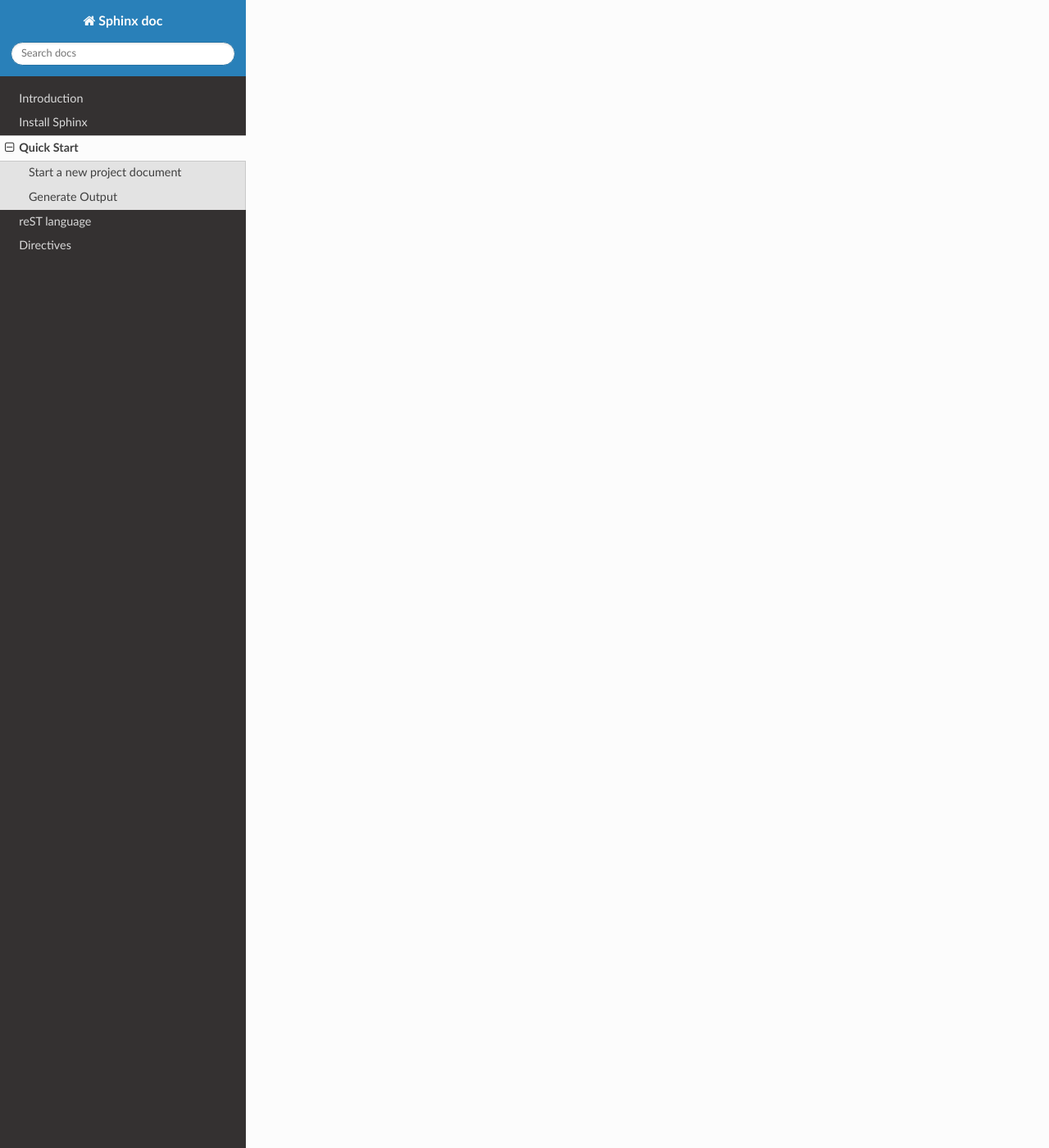
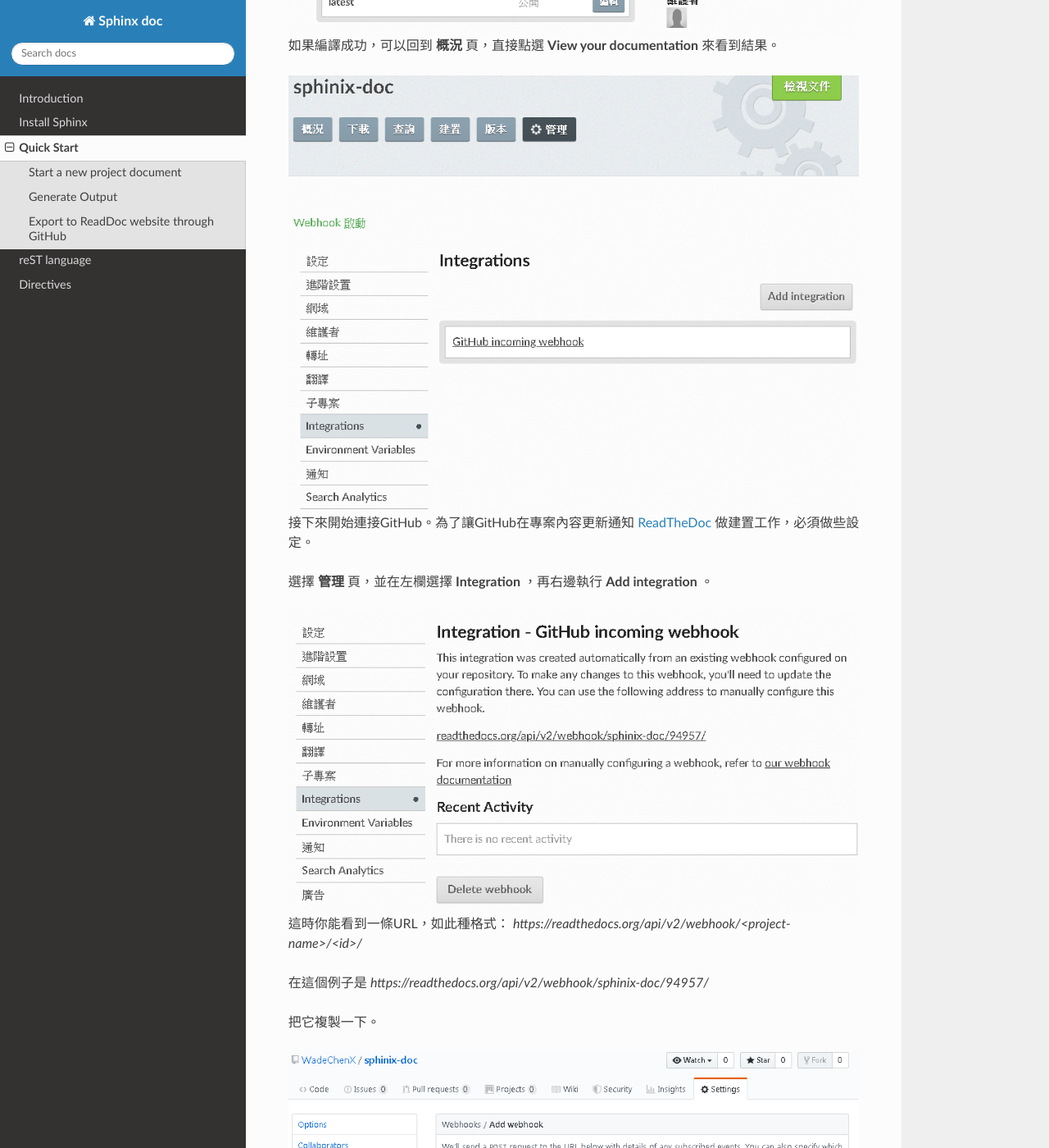
Before and after one commit to WadeChenX/sphinix-doc, a Sphinx documentation site: the page built from source/quick-start.rst, in a window 1280 px wide and 1400 px high, scrolled down 5963 px. Shown: the whole window at 82% size. Built offline with Sphinx 7.4.7 and the Read the Docs theme 2.0.0, drawn with Linux system fonts in a browser that asks for light colours; some of the changed text lies outside the part shown.

Commit message:
Finish 'Export to ReadDoc website through GitHub' of quick-start Chapter

```diff
--- a/source/quick-start.rst
+++ b/source/quick-start.rst
@@ -69,3 +69,98 @@ Generate Output
 .. note::
 
     產生pdf文件還需要安裝一些程式套件，這部份要看用哪個作業系統。請參閱相關章節。
+
+
+Export to ReadDoc website through GitHub
+==========================================
+
+目錄下的檔案可以讓GitHub的方式來管理。並且將結果輸出至 `ReadTheDoc`_ 網站以便瀏覽。
+
+.. _ReadTheDoc: https://readthedocs.org/
+
+所以這裡便需要先準備：
+
+* GitHub 帳號
+* ReadTheDoc帳號
+* 將最新的檔案提交到GitHub
+
+接下來開始ReadTheDoc跟GitHub的連接。
+
+.. image:: ./_static/readthedoc_01.png
+    :alt: readthedoc_01
+    :align: center
+
+在 `ReadTheDoc`_ 的個人網站首頁可以將專案匯入。執行 **Import a Project** 。
+
+.. image:: ./_static/readthedoc_02.png
+    :alt: readthedoc_02
+    :align: center
+
+由於我們 **Sphinx說明文件** 是在GitHub 管理，故選擇連接GitHub。執行 **Connect to GitHub** 。
+
+.. image:: ./_static/readthedoc_03.png
+    :alt: readthedoc_03
+    :align: center
+
+接下來 `ReadTheDoc`_ 要求跟GitHub要求一些權限，這裡選擇開放權限。執行 **Authorize readthedocs** 。
+
+.. image:: ./_static/readthedoc_04.png
+    :alt: readthedoc_04
+    :align: center
+
+接下來選擇要匯入的專案。 **Sphinx說明文件** 位於 **WadeChenX/sphinx-doc** 。點選加號匯入。
+
+.. image:: ./_static/readthedoc_05.png
+    :alt: readthedoc_05
+    :align: center
+
+對比一下專案資料，選擇 **下一頁** 。
+
+.. image:: ./_static/readthedoc_06.png
+    :alt: readthedoc_06
+    :align: center
+
+這時環境已設定完成。可以開始建置工作了。版本預設是latest，若需要特別的版本號，可以自行編輯。執行 **Build version** 。
+
+.. note::
+
+    | 在匯入專案後，GitHub在Web Hook會增加一些規則，以方便文件更新時通知 `ReadTheDoc`_ 做建置工作。
+    | 由於解說的關係，這邊會先刪除GitHub中關於Web Hook規則。
+
+.. image:: ./_static/readthedoc_07.png
+    :alt: readthedoc_07
+    :align: center
+
+這時系統就會開始建置工作。如果有任何錯誤，可以看到編譯時的錯誤log，以方便修復。
+
+.. image:: ./_static/readthedoc_08.png
+    :alt: readthedoc_08
+    :align: center
+
+如果編譯成功，可以回到 **概況** 頁，直接點選 **View your documentation** 來看到結果。
+
+.. image:: ./_static/readthedoc_09.png
+    :alt: readthedoc_09
+    :align: center
+
+接下來開始連接GitHub。為了讓GitHub在專案內容更新通知 `ReadTheDoc`_ 做建置工作，必須做些設定。
+
+選擇 **管理** 頁，並在左欄選擇 **Integration** ，再右邊執行 **Add integration** 。
+
+.. image:: ./_static/readthedoc_10.png
+    :alt: readthedoc_10
+    :align: center
+
+這時你能看到一條URL，如此種格式： *https://readthedocs.org/api/v2/webhook/<project-name>/<id>/*
+
+在這個例子是 *https://readthedocs.org/api/v2/webhook/sphinix-doc/94957/*
+
+把它複製一下。
+
+.. image:: ./_static/readthedoc_11.png
+    :alt: readthedoc_11
+    :align: center
+
+到GitHub的 **Sphinx說明文件** 這個專案下。選擇 **Settings** 頁，再選擇 **Webhooks** ，再將複製好的URL貼到 **Payload URL** ，底下選擇好它的通知事件。此例是 *push* 事件。
+
+設定好後，接下來每次專案更新後，都會觸發 `ReadTheDoc`_ 做建置工作。
```
Also changed, not shown: README.md (+2 -0 lines).
